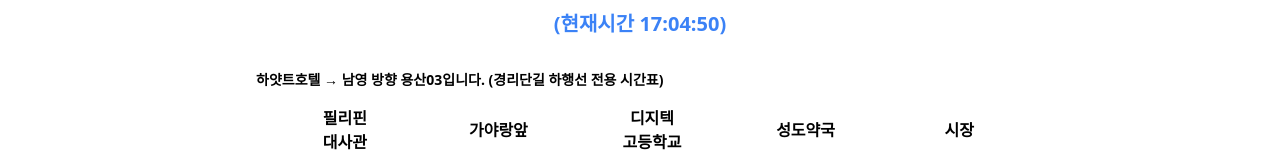
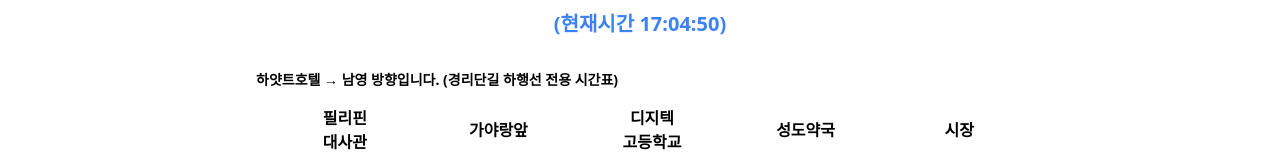
Before and after one commit to doyeondev/ysbus, a Next.js app: page / in a window 1280 px wide. Shown: the part 374-534 px from the top of the page. Built offline with nearby package versions, Linux system fonts and the light colour scheme.

Commit message:
table header color change

```diff
--- a/pages/index.js
+++ b/pages/index.js
@@ -170,7 +170,7 @@ export default function YongsanBus() {
               </div>
               <div className="mx-auto pt-8">
                 <p className="pb-2 text-xs font-semibold md:text-sm">
-                  하얏트호텔 → 남영 방향 용산03입니다. (경리단길 하행선 전용 시간표)
+                  하얏트호텔 → 남영 방향입니다. (경리단길 하행선 전용 시간표)
                   {/* <br />* 이 시간표는 용산03 공식 출발 시간표를 기준으로 제작되었습니다. */}
                 </p>
                 <TableSchedule upcomingBus={upcomingBus} />
@@ -196,7 +196,7 @@ function TableSchedule({ upcomingBus }) {
       <table className="h-full w-[100%] table-fixed divide-y divide-gray-200 rounded dark:divide-gray-700">
         {/* <DashboardHeader />
         <DashboardBody upcomingBus={upcomingBus} /> */}
-        <thead className="bg-slate-100 bg-white text-xs font-bold dark:bg-slate-900 md:text-base">
+        <thead className="bg-gray-200/70 bg-white text-xs font-bold dark:bg-slate-900 md:text-base">
           <tr>
             {stations.map((station, i) => {
               return (
```
